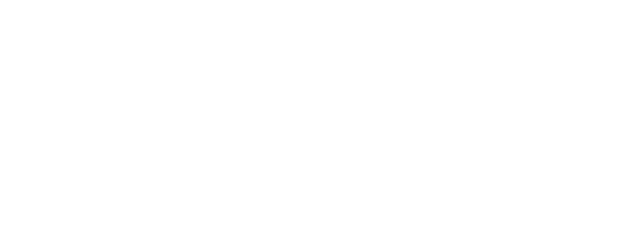
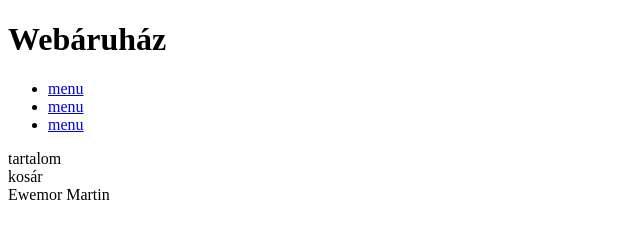
Before and after one commit to ewemormartin/webaruhaz, a plain HTML site: page index.html in a window 1280 px wide. Shown: the whole page, without its empty margins (0-640 px from the left). Drawn offline with Linux system fonts and the light colour scheme.

Commit message:
Alapszerkezet

```diff
--- a/index.html
+++ b/index.html
@@ -7,6 +7,25 @@
     <link rel="stylesheet" href="style.css">
 </head>
 <body>
+    <main>
+        <header>
+            <h1> Webáruház</h1>
 
+        </header>
+        <nav>
+            <ul>
+                <li><a href="#">menu</a></li>
+                <li><a href="#">menu</a></li>
+                <li><a href="#">menu</a></li>
+            </ul>
+        </nav>
+        <article>
+            tartalom
+        </article>
+        <aside>
+            kosár
+        </aside>
+        <footer> Ewemor Martin</footer>
+    </main>
 </body>
 </html>
```
